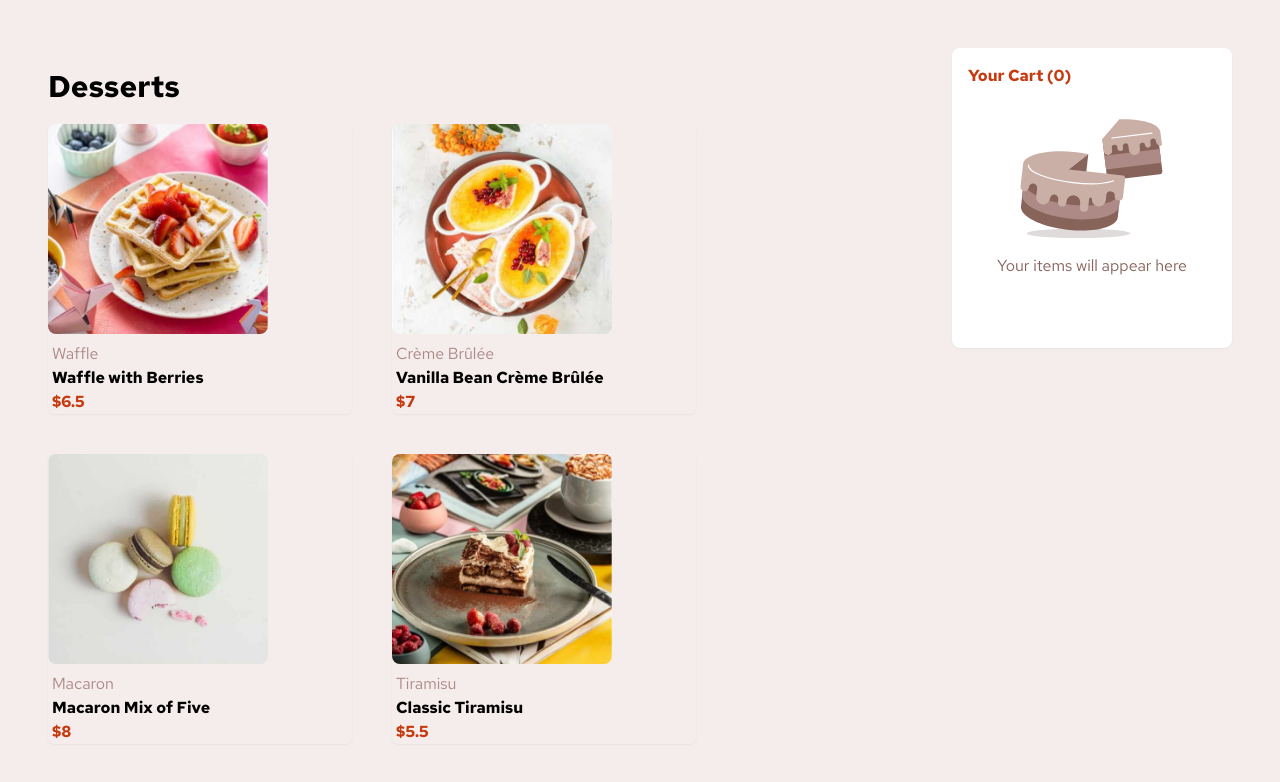
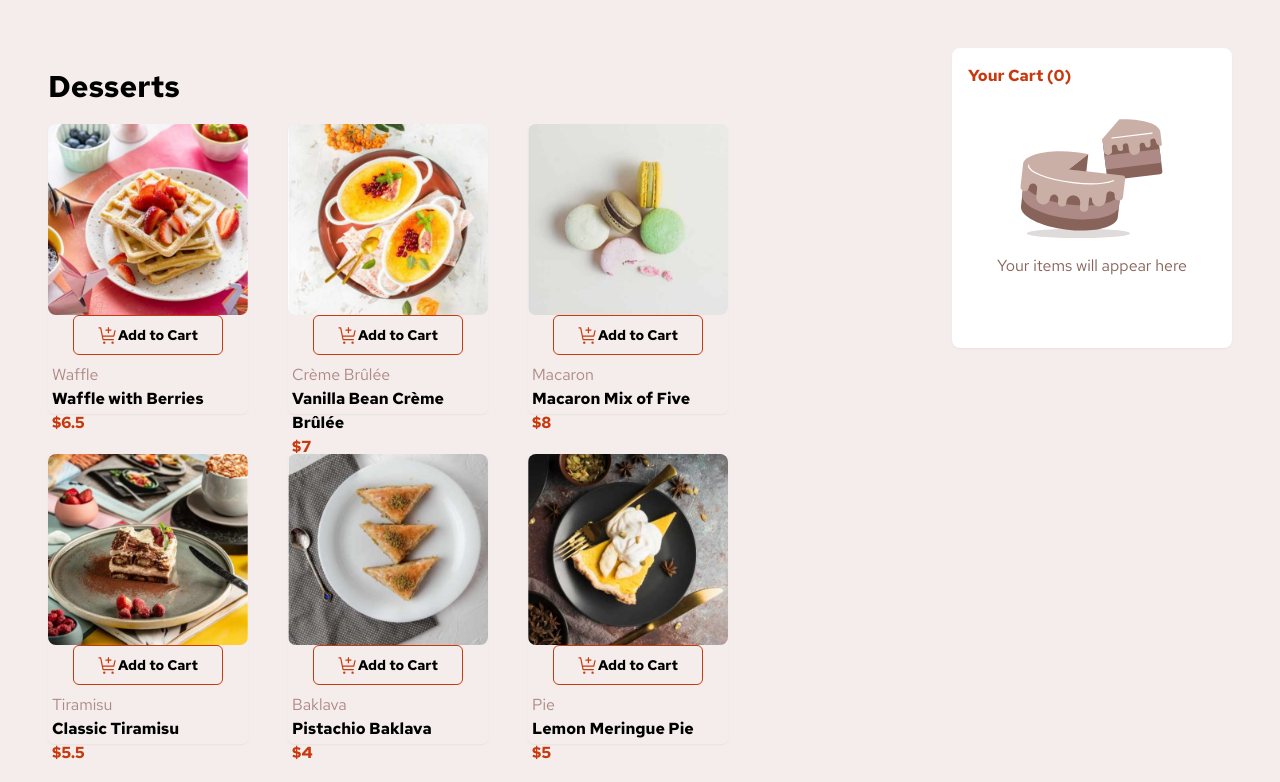
Before and after one commit to matthewkuria/product_list_with_cart, a Next.js app in the folder my-project/: page / in a window 1280 px wide. Shown: the top 782 px of the page. Built offline with nearby package versions, Linux system fonts and the light colour scheme.

Commit message:
correct type for the item

```diff
--- a/my-project/app/globals.css
+++ b/my-project/app/globals.css
@@ -1,3 +1,40 @@
 @tailwind base;
 @tailwind components;
 @tailwind utilities;
+
+ .cart-btn {
+    padding: 10px;
+    font-size: 16px;
+    cursor: pointer;
+    background-color: #28a745;
+    color: white;
+    border: none;
+    display: flex;
+    align-items: center;
+    justify-content: center;
+    position: relative;
+    height: 40px;
+    width: 150px;
+}
+
+.controls {
+    display: flex;
+    align-items: center;
+    gap: 10px;
+}
+
+.inner-btn {
+    background-color: #fff;
+    color: #c73a0f;
+    border: 1px solid;
+    border-radius: 50%;
+    padding: 1px 3px;
+    font-size: 16px;
+    cursor: pointer;
+}
+
+.quantity {
+    font-size: 18px;
+    padding: 0 10px;
+    color: #fff;
+}
--- a/my-project/app/page.tsx
+++ b/my-project/app/page.tsx
@@ -1,54 +1,27 @@
+"use client";
 import Image from "next/image";
 // Import the data in the data.json file
 import data from "./lib/data.json"
 import { Card,CardFooter,
-   } from "./ui/components/ui/card";
+} from "./ui/components/ui/card";
+import CardItem from "./ui/card-item";
 import { Button } from "./ui/components/ui/button";
+import { useState } from "react";
 export default function Home() {
   return (
-    <main className="flex p-12 w-full bg-rose-100">
+    <main className="flex flex-col md:flex-row p-12 w-full bg-rose-100">
       <div className="flex flex-col">
         <h1 className="font-bold my-5 text-3xl">Desserts</h1>
         <div className="md:max-w-md lg:max-w-3xl flex flex-col md:flex md:flex-row lg:flex md:flex-wrap gap-10">
           {/* Map through the data from the JSON file and return a  card for each item */}
             {data.map((item) => {
-            return (
-              <Card className="drop-shadow-none border-none w-[320px] md:w-[120px] lg:w-[190px] md:h-[220px] lg:h-[290px] rounded-md basis-1 flex-auto ">
-                {/* The image for the desktop design */}
-                <Image
-                  src={item.image.desktop}
-                  alt={item.name}
-                  width={220}
-                  height={100}
-                  className="rounded-lg flex-none hidden md:hidden lg:block "
-                />
-                {/* The image for the tablet design */}
-                <Image
-                  src={item.image.tablet}
-                  alt={item.name}
-                  width={350}
-                  height={150}
-                  className="rounded-md flex-none hidden md:block lg:hidden"
-                />
-                {/* The image for the mobile design */}
-                <Image
-                  src={item.image.mobile}
-                  alt={item.name}
-                  width={350}
-                  height={150}
-                  className="rounded-md flex-none block md:hidden lg:hidden"
-                />
-                <CardFooter className="flex flex-col items-start text-left mt-2  px-1 font-bold ">
-                  <p className="font-normal text-rose-400">{ item.category}</p>
-                  <p className="text-[16px]">{ item.name}</p>
-                  <p className=" text-red">${ item.price}</p>
-                </CardFooter>
-              </Card>
+              return (
+                <CardItem key={item.name} item={item} />
             )
           })}
         </div>
       </div>
-      <div className="ml-64">
+      <div className="md:ml-56">
         <Card className="w-[280px] h-[300px] bg-white border-none">
           <p className="text-red text-[16px] font-bold p-4">Your Cart <span>(0)</span></p>
           <Image
--- /dev/null
+++ b/my-project/app/ui/card-item.tsx
@@ -0,0 +1,69 @@
+"use client"
+import Image from "next/image"
+import { Card, CardFooter } from "./components/ui/card"
+import { Button } from "./components/ui/button"
+import { useState } from "react"
+
+
+const CardItem = ({item}:any) => {
+
+  const [showControls, setShowControls] = useState(false);
+  const [quantity, setQuantity] = useState(1);
+  const handleAddToCartClick = () => {
+        setShowControls(true);
+    };
+    return (
+        <Card key={item.name} className="drop-shadow-none border-none w-[320px] md:w-[120px] lg:w-[190px] md:h-[220px] lg:h-[290px] rounded-md basis-1 flex-auto ">
+                {/* The image for the desktop design */}
+                <Image
+                  src={item.image.desktop}
+                  alt={item.name}
+                  width={220}
+                  height={100}
+                  className="rounded-lg flex-none hidden md:hidden lg:block mx-auto"
+                />
+                {/* The image for the tablet design */}
+                <Image
+                  src={item.image.tablet}
+                  alt={item.name}
+                  width={350}
+                  height={150}
+                  className="rounded-md flex-none hidden md:block lg:hidden"
+                />
+                {/* The image for the mobile design */}
+                <Image
+                  src={item.image.mobile}
+                  alt={item.name}
+                  width={350}
+                  height={150}
+                  className="rounded-md flex-none block md:hidden lg:hidden"
+                />
+                <Button
+                  onClick={handleAddToCartClick}
+                  className="flex mx-auto border border-red px-6 py-1 hover:bg-red hover:text-white font-bold ">
+                  <Image
+                    src="/assets/images/icon-add-to-cart.svg"
+                    alt="The add to cart icon for the button"
+                    width={20}
+                    height={10}
+                    className=""
+                  />
+                    {showControls ? (
+                    <div className="controls">
+                        <button  className="inner-btn">-</button>
+                        <span className="quantity">{quantity}</span>
+                        <button  className="inner-btn">+</button>
+                    </div>
+                ) : (
+                    'Add to Cart'
+                )}
+                </Button>
+                <CardFooter className="flex flex-col items-start text-left mt-2  px-1 font-bold ">
+                  <p className="font-normal text-rose-400">{ item.category}</p>
+                  <p className="text-[16px]">{ item.name}</p>
+                  <p className=" text-red">${ item.price}</p>
+                </CardFooter>
+              </Card>
+    )
+}
+export default CardItem
```
